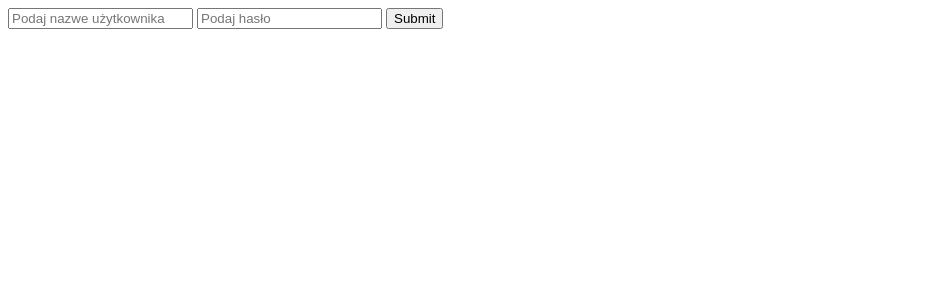
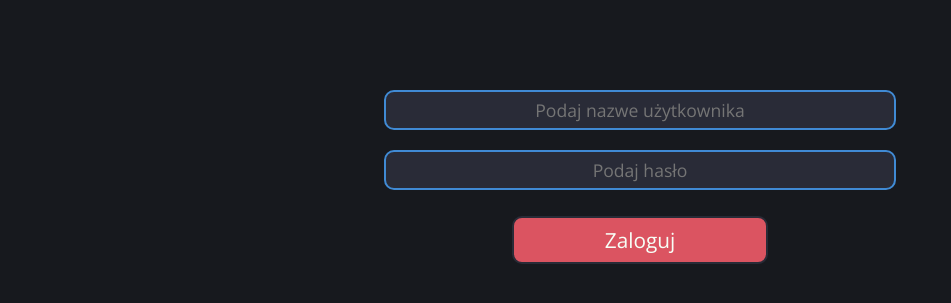
Before and after one commit to DaW888/questionTester, a PHP site: page /projektTester/login.php in a window 1280 px wide. Shown: the top 303 px of the page, without its empty margins (0-951 px from the left). Run offline with PHP 8.4, Linux system fonts and the light colour scheme.

Commit message:
style of login

```diff
--- /dev/null
+++ b/login.css
@@ -0,0 +1,56 @@
+:root {
+    --bcColor: #17191e;
+    --textColor: #f7fff7;
+    --mainColor: #db5461;
+    --accDark: #292b37;
+    --accLight: #408ad4;
+    --green: #1bff91;
+}
+
+* {
+    margin: 0;
+    padding: 0;
+    box-sizing: border-box;
+}
+
+body {
+    background-color: var(--bcColor);
+    display: flex;
+    justify-content: center;
+}
+
+.cont {
+    margin-top: 10vh;
+    display: flex;
+    justify-content: center;
+    flex-direction: column;
+    align-items: center;
+}
+
+input[type='text'], input[type='password'] {
+    text-align: center;
+    color: var(--textColor);
+    background-color: var(--accDark);
+    min-width: 40vw;
+    margin: 10px;
+    font-family: 'Open Sans', sans-serif;
+    border: 2px solid var(--accLight);
+    border-radius: 10px;
+    font-size: 1.1em;
+    min-height: 5vh;
+
+
+}
+
+input[type='submit'] {
+    font-family: 'Open Sans', sans-serif;
+    width: 20vw;
+    margin: 2vh;
+    background-color: var(--mainColor);
+    color: var(--textColor);
+    font-size: 1.3em;
+    border: 2px solid var(--accDark);
+    padding: 8px;
+    border-radius: 10px;
+    cursor: pointer;
+}
--- a/login.php
+++ b/login.php
@@ -7,14 +7,18 @@
     <meta http-equiv="X-UA-Compatible" content="ie=edge">
     <meta name="author" content="Dawid Wajda">
     <meta name="description" content="3ic2">
-    <title>Strona Głowna</title>
+
+    <link href="https://fonts.googleapis.com/css?family=Open+Sans&display=swap" rel="stylesheet" />
+    <link rel="stylesheet" href="login.css">
+
+    <title>Logowanie</title>
 </head>
 
 <body>
-    <form action="./checkLogin.php" method="post">
+    <form action="./checkLogin.php" method="post" class="cont">
         <input type="text" name="name" placeholder="Podaj nazwe użytkownika" minlength="3" required>
         <input type="password" name="pass" placeholder="Podaj hasło" minlength="6" required>
-        <input type="submit" value="Submit">
+        <input type="submit" value="Zaloguj">
     </form>
 </body>
 
```
Also changed, not shown: asd.html (+9 -0 lines).
